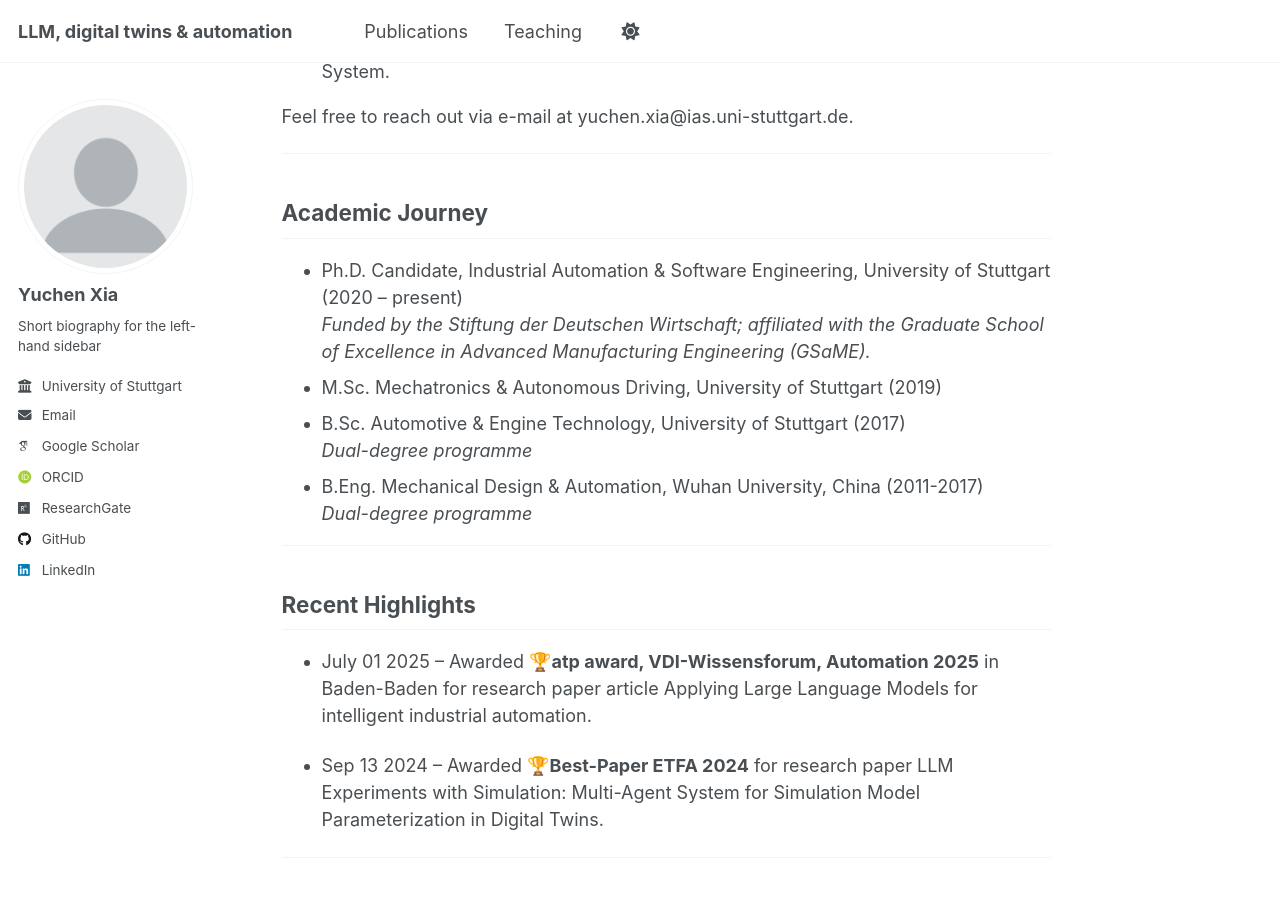
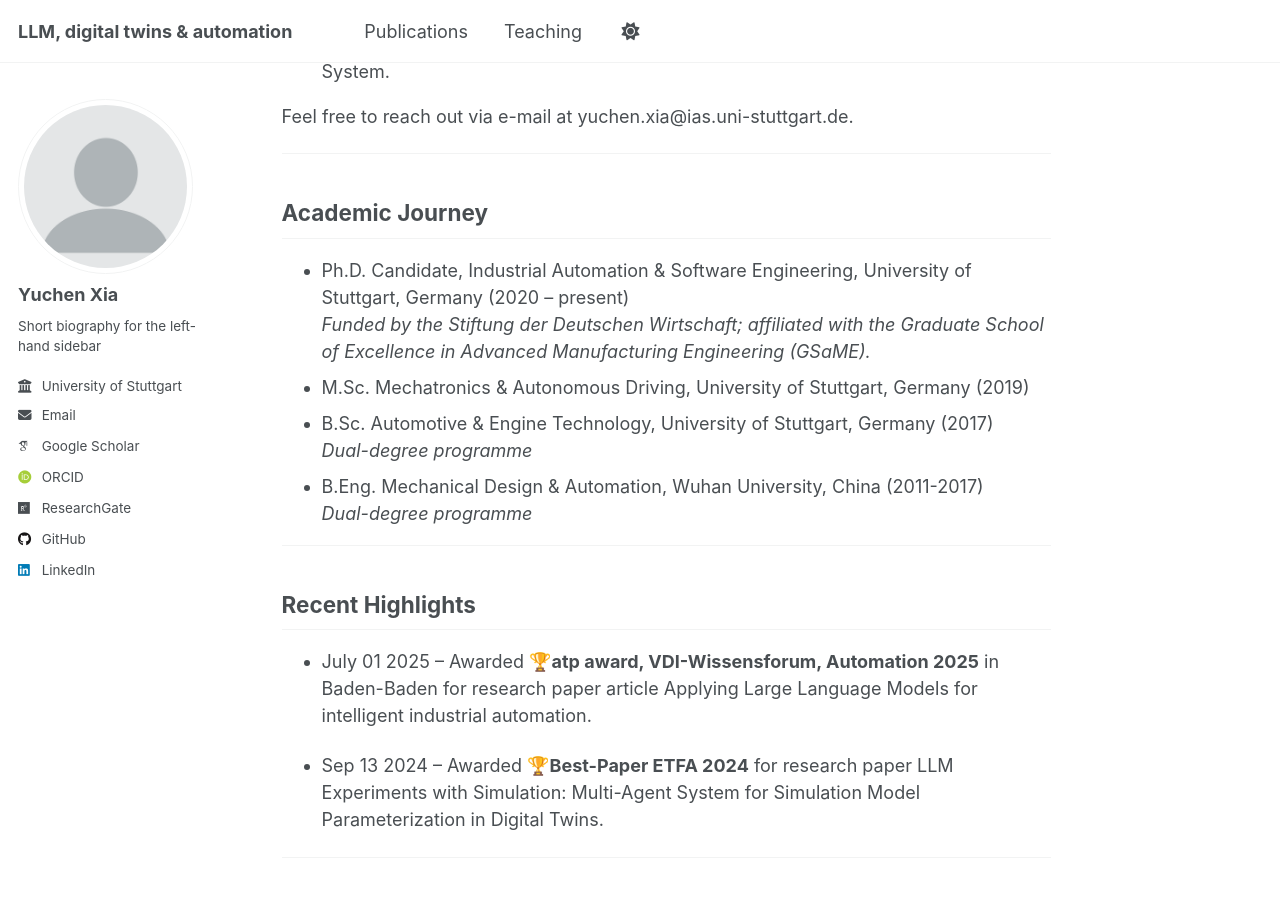
Before and after one commit to YuchenXia/yuchenxia.github.io, a Jekyll site: the page built from _pages/about.md, in a window 1280 px wide and 900 px high, scrolled down 391 px. Shown: the top 897 px of the window. Built offline with Jekyll 4.4.1, drawn with Linux system fonts in a browser that asks for light colours; some web fonts are replaced.

Commit message:
Update about.md

```diff
--- a/_pages/about.md
+++ b/_pages/about.md
@@ -19,10 +19,10 @@ Feel free to reach out via e-mail at yuchen.xia@ias.uni-stuttgart.de.
 
 ---
 ## Academic Journey
-* Ph.D. Candidate, Industrial Automation & Software Engineering, University of Stuttgart (2020 – present)
+* Ph.D. Candidate, Industrial Automation & Software Engineering, University of Stuttgart, Germany (2020 – present)
   *Funded by the Stiftung der Deutschen Wirtschaft; affiliated with the Graduate School of Excellence in Advanced Manufacturing Engineering (GSaME).*
-* M.Sc. Mechatronics & Autonomous Driving, University of Stuttgart (2019)
-* B.Sc. Automotive & Engine Technology, University of Stuttgart (2017)
+* M.Sc. Mechatronics & Autonomous Driving, University of Stuttgart, Germany (2019)
+* B.Sc. Automotive & Engine Technology, University of Stuttgart, Germany (2017)
   *Dual-degree programme*
 * B.Eng. Mechanical Design & Automation, Wuhan University, China (2011-2017)
   *Dual-degree programme*
```
